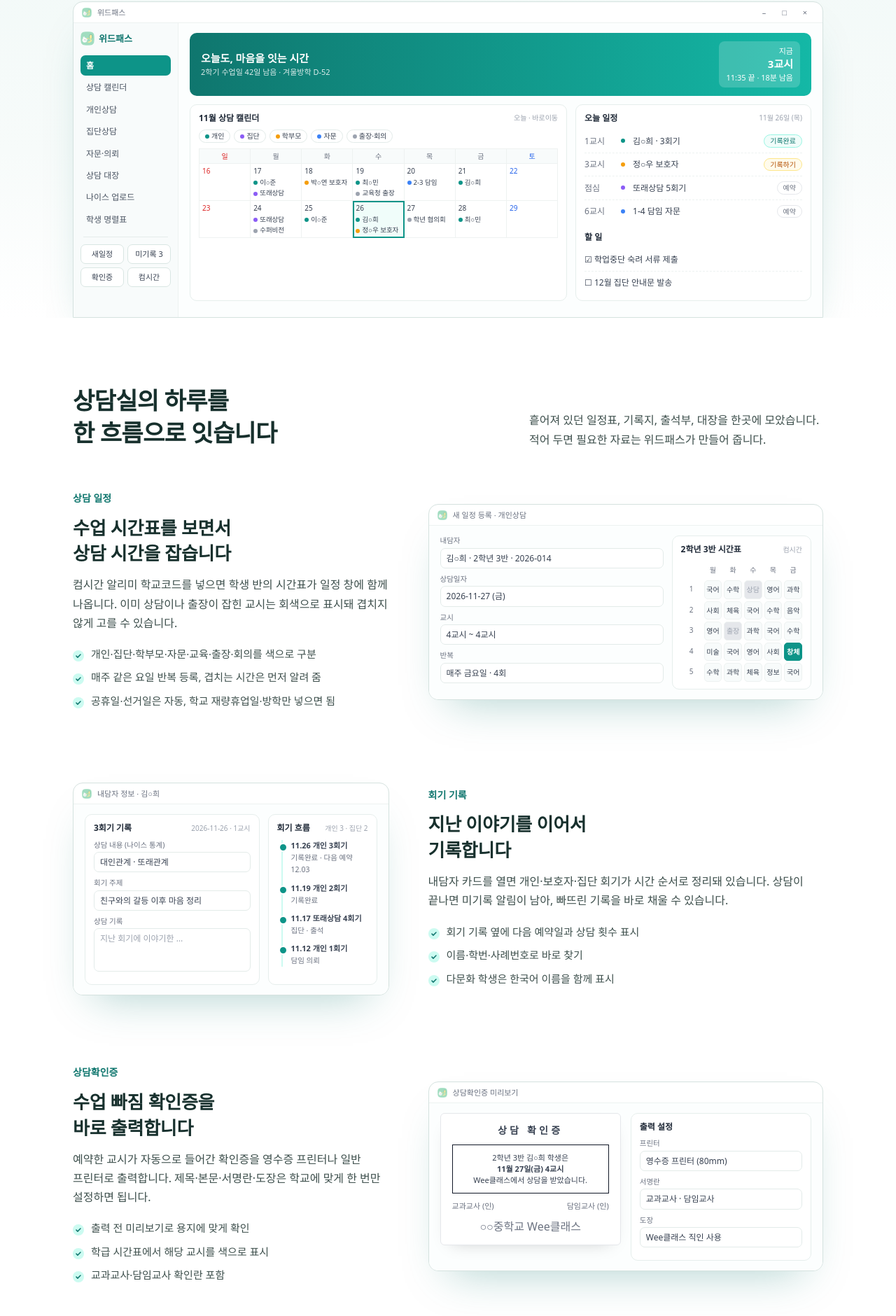
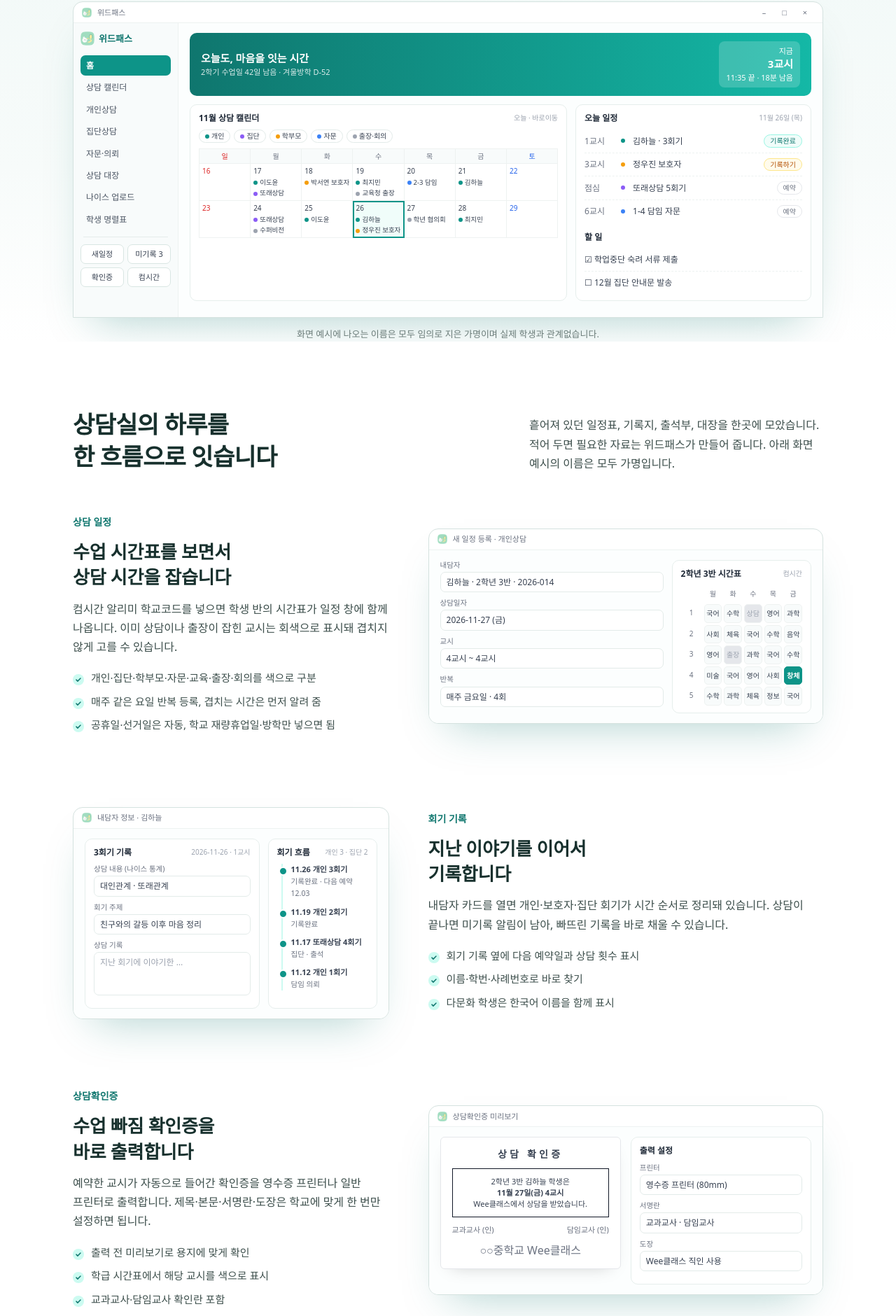
Before and after one commit to hee122086-del/weed-pass-releases, a plain HTML site: page index.html in a window 1280 px wide. Shown: the part 402-2282 px from the top of the page at 70% size. Drawn offline with Linux system fonts and the light colour scheme; no server answers.

Commit message:
화면 예시 이름을 실제 앱처럼 전체 가명으로 표시하고 가명 안내 추가

```diff
--- a/index.html
+++ b/index.html
@@ -87,26 +87,26 @@
                     <div class="cal">
                       <div class="head sun">일</div><div class="head">월</div><div class="head">화</div><div class="head">수</div><div class="head">목</div><div class="head">금</div><div class="head sat">토</div>
                       <div class="sun">16</div>
-                      <div>17<span class="ev"><i class="dot d-ind"></i>이○준</span><span class="ev"><i class="dot d-grp"></i>또래상담</span></div>
-                      <div>18<span class="ev"><i class="dot d-par"></i>박○연 보호자</span></div>
-                      <div>19<span class="ev"><i class="dot d-ind"></i>최○민</span><span class="ev"><i class="dot d-etc"></i>교육청 출장</span></div>
+                      <div>17<span class="ev"><i class="dot d-ind"></i>이도윤</span><span class="ev"><i class="dot d-grp"></i>또래상담</span></div>
+                      <div>18<span class="ev"><i class="dot d-par"></i>박서연 보호자</span></div>
+                      <div>19<span class="ev"><i class="dot d-ind"></i>최지민</span><span class="ev"><i class="dot d-etc"></i>교육청 출장</span></div>
                       <div>20<span class="ev"><i class="dot d-con"></i>2-3 담임</span></div>
-                      <div>21<span class="ev"><i class="dot d-ind"></i>김○희</span></div>
+                      <div>21<span class="ev"><i class="dot d-ind"></i>김하늘</span></div>
                       <div class="sat">22</div>
                       <div class="sun">23</div>
                       <div>24<span class="ev"><i class="dot d-grp"></i>또래상담</span><span class="ev"><i class="dot d-etc"></i>수퍼비전</span></div>
-                      <div>25<span class="ev"><i class="dot d-ind"></i>이○준</span></div>
-                      <div class="today">26<span class="ev"><i class="dot d-ind"></i>김○희</span><span class="ev"><i class="dot d-par"></i>정○우 보호자</span></div>
+                      <div>25<span class="ev"><i class="dot d-ind"></i>이도윤</span></div>
+                      <div class="today">26<span class="ev"><i class="dot d-ind"></i>김하늘</span><span class="ev"><i class="dot d-par"></i>정우진 보호자</span></div>
                       <div>27<span class="ev"><i class="dot d-etc"></i>학년 협의회</span></div>
-                      <div>28<span class="ev"><i class="dot d-ind"></i>최○민</span></div>
+                      <div>28<span class="ev"><i class="dot d-ind"></i>최지민</span></div>
                       <div class="sat">29</div>
                     </div>
                   </div>
                   <div class="card">
                     <h4>오늘 일정 <small>11월 26일 (목)</small></h4>
                     <ul class="list">
-                      <li><span class="time">1교시</span><i class="dot d-ind"></i>김○희 · 3회기<span class="tag done">기록완료</span></li>
-                      <li><span class="time">3교시</span><i class="dot d-par"></i>정○우 보호자<span class="tag todo">기록하기</span></li>
+                      <li><span class="time">1교시</span><i class="dot d-ind"></i>김하늘 · 3회기<span class="tag done">기록완료</span></li>
+                      <li><span class="time">3교시</span><i class="dot d-par"></i>정우진 보호자<span class="tag todo">기록하기</span></li>
                       <li><span class="time">점심</span><i class="dot d-grp"></i>또래상담 5회기<span class="tag plan">예약</span></li>
                       <li><span class="time">6교시</span><i class="dot d-con"></i>1-4 담임 자문<span class="tag plan">예약</span></li>
                     </ul>
@@ -120,6 +120,7 @@
               </div>
             </div>
           </div>
+          <p class="shot-note">화면 예시에 나오는 이름은 모두 임의로 지은 가명이며 실제 학생과 관계없습니다.</p>
         </div>
       </div>
     </section>
@@ -128,7 +129,7 @@
       <div class="wrap">
         <div class="section-head">
           <h2>상담실의 하루를<br />한 흐름으로 잇습니다</h2>
-          <p>흩어져 있던 일정표, 기록지, 출석부, 대장을 한곳에 모았습니다. 적어 두면 필요한 자료는 위드패스가 만들어 줍니다.</p>
+          <p>흩어져 있던 일정표, 기록지, 출석부, 대장을 한곳에 모았습니다. 적어 두면 필요한 자료는 위드패스가 만들어 줍니다. 아래 화면 예시의 이름은 모두 가명입니다.</p>
         </div>
 
         <div class="feature">
@@ -147,7 +148,7 @@
             <div class="main">
               <div class="cols">
                 <div>
-                  <div class="field"><label>내담자</label><div>김○희 · 2학년 3반 · 2026-014</div></div>
+                  <div class="field"><label>내담자</label><div>김하늘 · 2학년 3반 · 2026-014</div></div>
                   <div class="field"><label>상담일자</label><div>2026-11-27 (금)</div></div>
                   <div class="field"><label>교시</label><div>4교시 ~ 4교시</div></div>
                   <div class="field"><label>반복</label><div>매주 금요일 · 4회</div></div>
@@ -180,7 +181,7 @@
             </ul>
           </div>
           <div class="window rounded">
-            <div class="titlebar"><img src="assets/icon.png" alt="" />내담자 정보 · 김○희</div>
+            <div class="titlebar"><img src="assets/icon.png" alt="" />내담자 정보 · 김하늘</div>
             <div class="main">
               <div class="cols">
                 <div class="card">
@@ -219,7 +220,7 @@
             <div class="main" style="display: grid; grid-template-columns: 1fr 1fr; gap: 14px; align-items: start">
               <div class="slip">
                 <h5>상담 확인증</h5>
-                <div class="box">2학년 3반 김○희 학생은<br /><b>11월 27일(금) 4교시</b><br />Wee클래스에서 상담을 받았습니다.</div>
+                <div class="box">2학년 3반 김하늘 학생은<br /><b>11월 27일(금) 4교시</b><br />Wee클래스에서 상담을 받았습니다.</div>
                 <div class="sign"><span>교과교사 (인)</span><span>담임교사 (인)</span></div>
                 <p style="margin: 10px 0 0; text-align: center; color: #6b7280">○○중학교 Wee클래스</p>
               </div>
@@ -249,13 +250,13 @@
             <div class="main">
               <div class="att">
                 <div class="n hd">이름</div><div class="hd">1회</div><div class="hd">2회</div><div class="hd">3회</div><div class="hd">4회</div><div class="hd">5회</div><div class="hd">6회</div>
-                <div class="n">김○희</div><div class="o">출</div><div class="o">출</div><div class="o">출</div><div class="o">출</div><div class="e">-</div><div class="e">-</div>
-                <div class="n">이○준</div><div class="o">출</div><div class="l">지</div><div class="o">출</div><div class="o">출</div><div class="e">-</div><div class="e">-</div>
-                <div class="n">박○연</div><div class="o">출</div><div class="o">출</div><div class="x">결</div><div class="o">출</div><div class="e">-</div><div class="e">-</div>
-                <div class="n">최○민</div><div class="e">-</div><div class="e">-</div><div class="o">출</div><div class="o">출</div><div class="e">-</div><div class="e">-</div>
-                <div class="n">정○우</div><div class="o">출</div><div class="o">출</div><div class="o">출</div><div class="l">지</div><div class="e">-</div><div class="e">-</div>
+                <div class="n">김하늘</div><div class="o">출</div><div class="o">출</div><div class="o">출</div><div class="o">출</div><div class="e">-</div><div class="e">-</div>
+                <div class="n">이도윤</div><div class="o">출</div><div class="l">지</div><div class="o">출</div><div class="o">출</div><div class="e">-</div><div class="e">-</div>
+                <div class="n">박서연</div><div class="o">출</div><div class="o">출</div><div class="x">결</div><div class="o">출</div><div class="e">-</div><div class="e">-</div>
+                <div class="n">최지민</div><div class="e">-</div><div class="e">-</div><div class="o">출</div><div class="o">출</div><div class="e">-</div><div class="e">-</div>
+                <div class="n">정우진</div><div class="o">출</div><div class="o">출</div><div class="o">출</div><div class="l">지</div><div class="e">-</div><div class="e">-</div>
               </div>
-              <p style="margin: 10px 0 0; color: #6b7280; font-size: 11px">최○민 (3회기부터 참여) · 출석 4/5 · 다음 회기 오늘 점심</p>
+              <p style="margin: 10px 0 0; color: #6b7280; font-size: 11px">최지민 (3회기부터 참여) · 출석 4/5 · 다음 회기 오늘 점심</p>
             </div>
           </div>
         </div>
@@ -278,11 +279,11 @@
               <table class="table">
                 <thead><tr><th>상담일자</th><th>사례번호</th><th>이름</th><th>유형</th><th>회기</th><th>상담 내용</th></tr></thead>
                 <tbody>
-                  <tr><td>11-26</td><td>2026-014</td><td>김○희</td><td>개인</td><td>3</td><td>대인관계</td></tr>
-                  <tr><td>11-26</td><td>2026-031</td><td>정○우</td><td>학부모</td><td>1</td><td>학교생활</td></tr>
-                  <tr><td>11-25</td><td>2026-009</td><td>이○준</td><td>개인</td><td>6</td><td>정서</td></tr>
+                  <tr><td>11-26</td><td>2026-014</td><td>김하늘</td><td>개인</td><td>3</td><td>대인관계</td></tr>
+                  <tr><td>11-26</td><td>2026-031</td><td>정우진</td><td>학부모</td><td>1</td><td>학교생활</td></tr>
+                  <tr><td>11-25</td><td>2026-009</td><td>이도윤</td><td>개인</td><td>6</td><td>정서</td></tr>
                   <tr><td>11-24</td><td>2026_G01</td><td>또래상담</td><td>집단</td><td>4/8</td><td>또래관계</td></tr>
-                  <tr><td>11-21</td><td>2026-022</td><td>최○민</td><td>개인</td><td>2</td><td>진로</td></tr>
+                  <tr><td>11-21</td><td>2026-022</td><td>최지민</td><td>개인</td><td>2</td><td>진로</td></tr>
                 </tbody>
               </table>
               <div style="display: flex; gap: 6px; margin-top: 10px">
--- a/site.css
+++ b/site.css
@@ -189,6 +189,13 @@ a {
 
 .hero-shot {
   margin-top: 56px;
+}
+
+.shot-note {
+  margin: 12px 0 0;
+  font-size: 13px;
+  color: var(--muted);
+  text-align: center;
 }
 
 /* 앱 화면 그림 */
```
